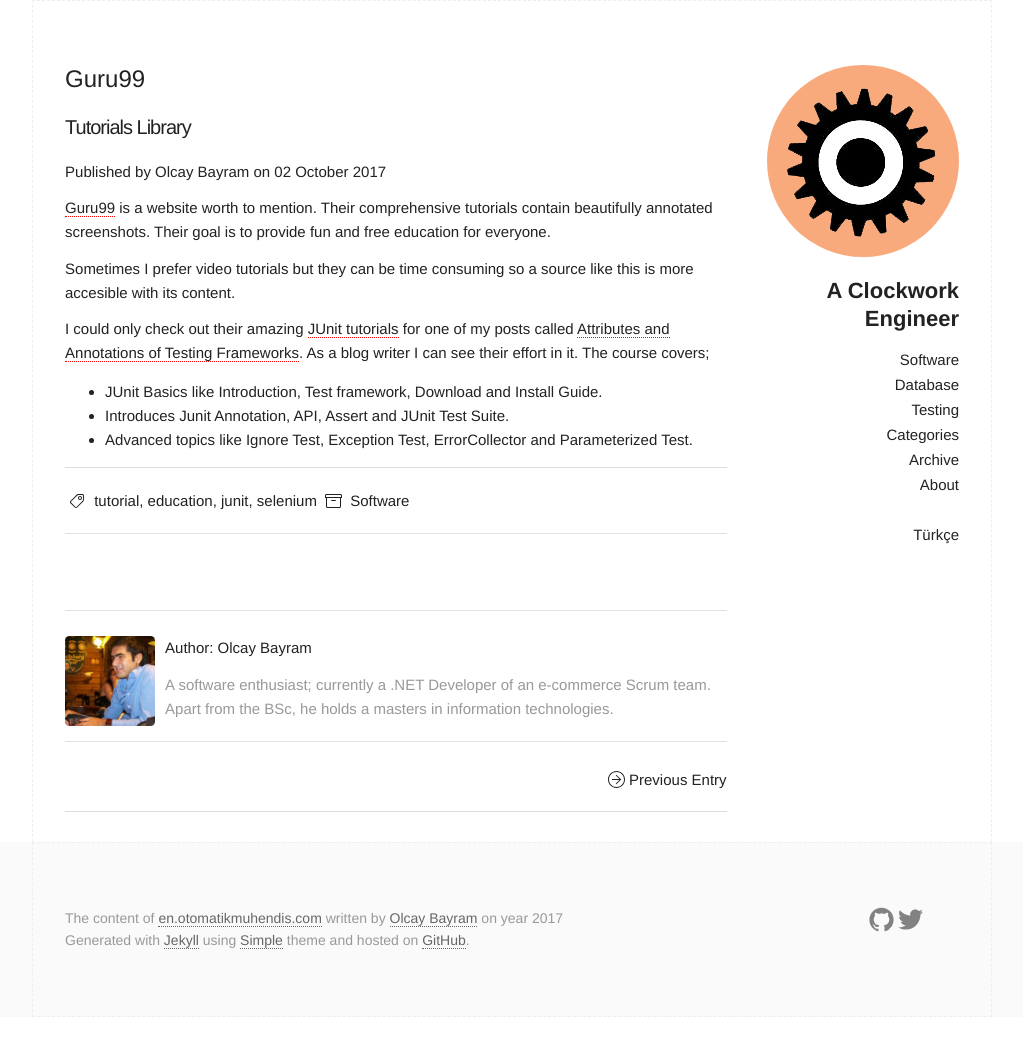
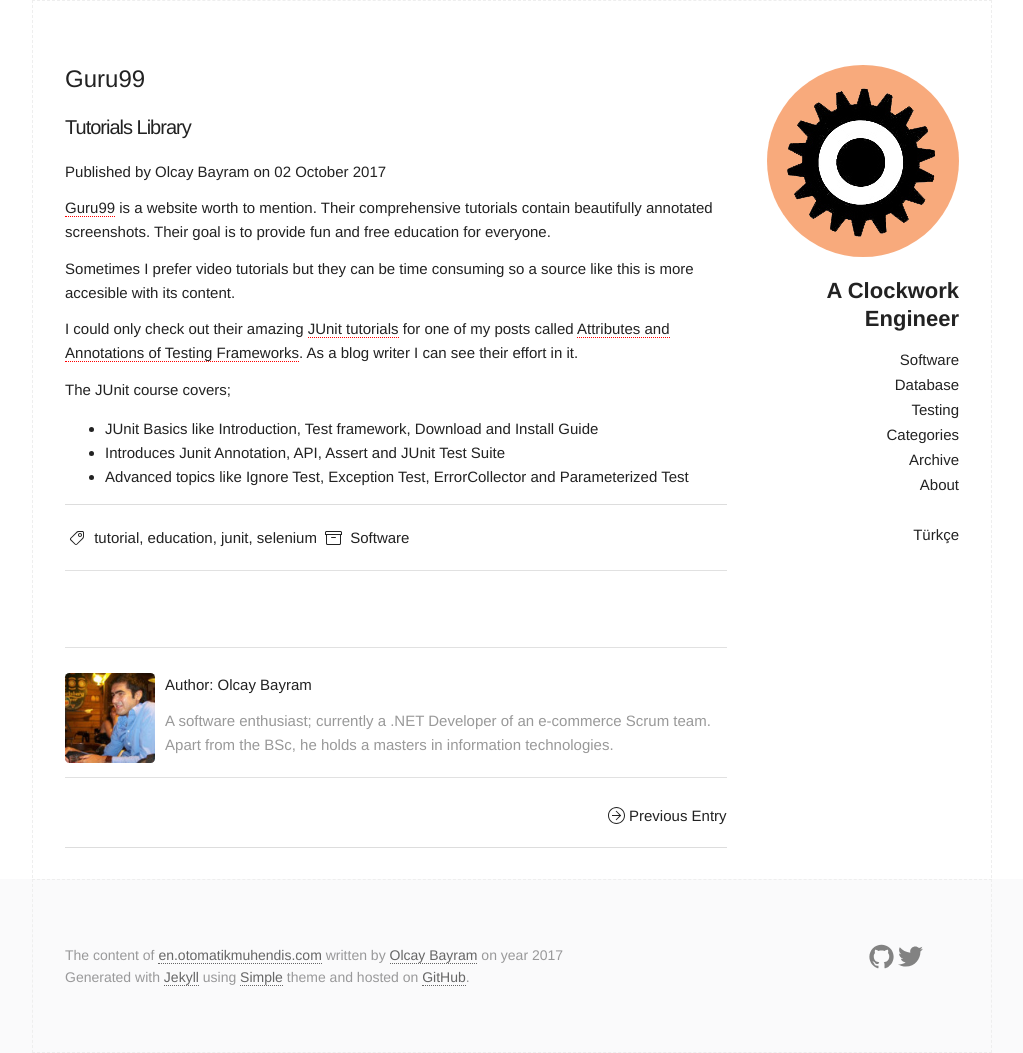
Before and after one commit to otomatikmuhendis/aclockworkengineer, a Jekyll site: the page built from _posts/2017-10-02-2017-10-02-guru99.md, in a window 1280 px wide. Shown: the whole page, without its empty margins (128-1151 px from the left). Built offline with Jekyll 4.4.1, drawn with Linux system fonts in a browser that asks for light colours; comment, search, counter and statistics services are not loaded; before the commit the page ends 1017 px from its top, so only the background shows below that.

Commit message:
Create 2017-10-02-2017-10-02-guru99.md

```diff
--- a/_posts/2017-10-02-2017-10-02-guru99.md
+++ b/_posts/2017-10-02-2017-10-02-guru99.md
@@ -10,12 +10,15 @@
   - education
   - junit
   - selenium
+tr: /2017/10/02/guru99/
 ---
 [Guru99](https://www.guru99.com) is a website worth to mention. Their comprehensive tutorials contain beautifully annotated screenshots. Their goal is to provide fun and free education for everyone.
 
 Sometimes I prefer video tutorials but they can be time consuming so a source like this is more accesible with its content.
 
-I could only check out their amazing [JUnit tutorials](https://www.guru99.com/junit-tutorial.html) for one of my posts called [Attributes and Annotations of Testing Frameworks](http://en.otomatikmuhendis.com/2016/10/09/test-framework-attribute-annotation/). As a blog writer I can see their effort in it. The course covers;
-- JUnit Basics like Introduction, Test framework, Download and Install Guide.
-- Introduces Junit Annotation, API, Assert and JUnit Test Suite.
-- Advanced topics like Ignore Test, Exception Test, ErrorCollector and Parameterized Test.
+I could only check out their amazing [JUnit tutorials](https://www.guru99.com/junit-tutorial.html) for one of my posts called [Attributes and Annotations of Testing Frameworks](http://en.otomatikmuhendis.com/2016/10/09/test-framework-attribute-annotation/). As a blog writer I can see their effort in it.
+
+The JUnit course covers;
+- JUnit Basics like Introduction, Test framework, Download and Install Guide
+- Introduces Junit Annotation, API, Assert and JUnit Test Suite
+- Advanced topics like Ignore Test, Exception Test, ErrorCollector and Parameterized Test
```
